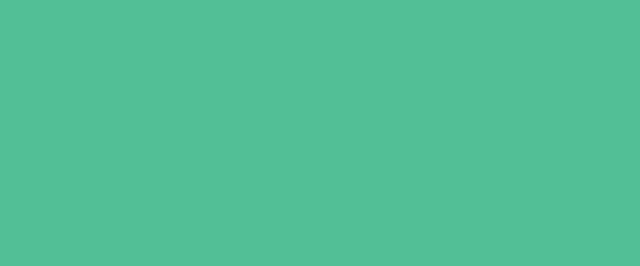
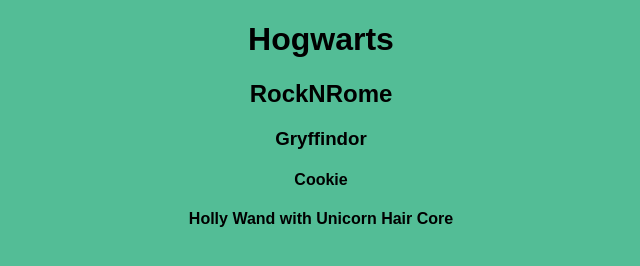
Before and after one commit to rocknrome/SEIR-SEAL-DAY-10-Homework, a plain HTML site: page index.html in a window 1280 px wide. Shown: the whole page, without its empty margins (319-959 px from the left). Drawn offline with nearby package versions, Linux system fonts and the light colour scheme.

Commit message:
Commit 2 - I added more elements. My power grows with my dedication and hard work

```diff
--- a/app.js
+++ b/app.js
@@ -4,13 +4,31 @@
 
 $(() => {
 	//query for div witd id "container"
-    const $container = $('container');
-    console.log($container);
+    const $container = $('#container');
+        console.log($container);
 
     //creating the h1 element
     const $h1 = $('<h1>').text('Hogwarts');
-    console.log($h1);
+        console.log($h1);
 
     //appending $h1 to $container
     $container.append($h1);                 //it has been created in JS and not yet added to DOM
-});                                         //therefore it is not visible yet on the webpage
+                                         //therefore it is not visible yet on the webpage
+    //h2 element
+    const $h2 = $('<h2>').text('RockNRome');
+        $container.append($h2);
+
+    //h3 element
+    const $h3 = $('<h3>').text('Gryffindor');
+        $container.append($h3);
+
+    //h4 element "Pet"
+    const $h4Pet = $('<h4>').text('Cookie').addClass('cat');
+        $container.append($h4Pet);
+
+    //h4 element "Wand"
+    const $h4Wand = $('<h4>').text('Holly Wand with Unicorn Hair Core');
+        $container.append($h4Wand);
+
+
+});
--- a/main.css
+++ b/main.css
@@ -1,3 +1,4 @@
 body {background-color: #53bd96;       /*or any color of your choosing*/
     text-align: center;                  /*aligning text in the center of the body*/
+    font-family: fantasy;
 }
```
Also changed, not shown: index.html (+2 -1 lines).
